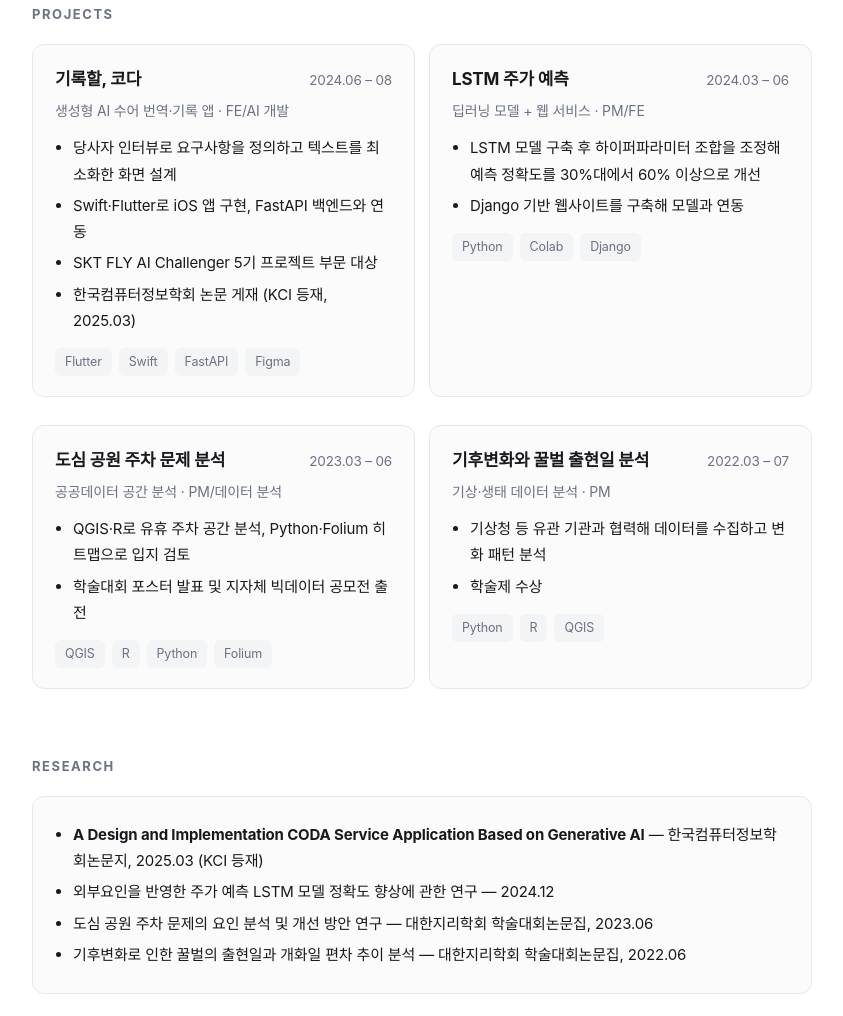
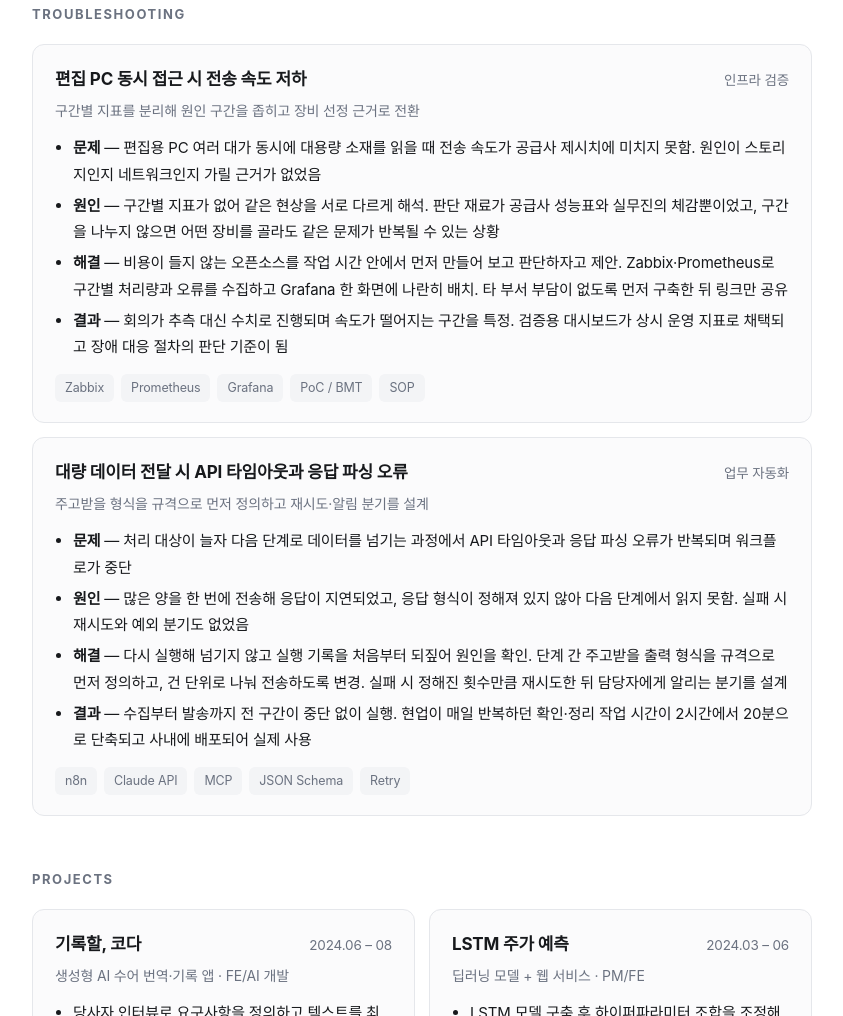
Before and after one commit to Seongbin-Choi/portfolio, a plain HTML site: page index.html in a window 1280 px wide. Shown: the part 1588-2604 px from the top of the page, without its empty margins (218-1061 px from the left). Drawn offline with Linux system fonts and the light colour scheme.

Commit message:
Add troubleshooting section

```diff
--- a/index.html
+++ b/index.html
@@ -113,6 +113,33 @@ footer{margin-top:72px; padding-top:22px; border-top:1px solid var(--line); colo
   <div class="chips"><span>요구사항 조율</span><span>현장 운영</span><span>영어 실무</span><span>제안서</span></div>
 </div>
 
+
+<h2>Troubleshooting</h2>
+
+<div class="item">
+  <div class="top"><h3>편집 PC 동시 접근 시 전송 속도 저하</h3><div class="when">인프라 검증</div></div>
+  <div class="sub">구간별 지표를 분리해 원인 구간을 좁히고 장비 선정 근거로 전환</div>
+  <ul>
+    <li><b>문제</b> — 편집용 PC 여러 대가 동시에 대용량 소재를 읽을 때 전송 속도가 공급사 제시치에 미치지 못함. 원인이 스토리지인지 네트워크인지 가릴 근거가 없었음</li>
+    <li><b>원인</b> — 구간별 지표가 없어 같은 현상을 서로 다르게 해석. 판단 재료가 공급사 성능표와 실무진의 체감뿐이었고, 구간을 나누지 않으면 어떤 장비를 골라도 같은 문제가 반복될 수 있는 상황</li>
+    <li><b>해결</b> — 비용이 들지 않는 오픈소스를 작업 시간 안에서 먼저 만들어 보고 판단하자고 제안. Zabbix·Prometheus로 구간별 처리량과 오류를 수집하고 Grafana 한 화면에 나란히 배치. 타 부서 부담이 없도록 먼저 구축한 뒤 링크만 공유</li>
+    <li><b>결과</b> — 회의가 추측 대신 수치로 진행되며 속도가 떨어지는 구간을 특정. 검증용 대시보드가 상시 운영 지표로 채택되고 장애 대응 절차의 판단 기준이 됨</li>
+  </ul>
+  <div class="chips"><span>Zabbix</span><span>Prometheus</span><span>Grafana</span><span>PoC / BMT</span><span>SOP</span></div>
+</div>
+
+<div class="item">
+  <div class="top"><h3>대량 데이터 전달 시 API 타임아웃과 응답 파싱 오류</h3><div class="when">업무 자동화</div></div>
+  <div class="sub">주고받을 형식을 규격으로 먼저 정의하고 재시도·알림 분기를 설계</div>
+  <ul>
+    <li><b>문제</b> — 처리 대상이 늘자 다음 단계로 데이터를 넘기는 과정에서 API 타임아웃과 응답 파싱 오류가 반복되며 워크플로가 중단</li>
+    <li><b>원인</b> — 많은 양을 한 번에 전송해 응답이 지연되었고, 응답 형식이 정해져 있지 않아 다음 단계에서 읽지 못함. 실패 시 재시도와 예외 분기도 없었음</li>
+    <li><b>해결</b> — 다시 실행해 넘기지 않고 실행 기록을 처음부터 되짚어 원인을 확인. 단계 간 주고받을 출력 형식을 규격으로 먼저 정의하고, 건 단위로 나눠 전송하도록 변경. 실패 시 정해진 횟수만큼 재시도한 뒤 담당자에게 알리는 분기를 설계</li>
+    <li><b>결과</b> — 수집부터 발송까지 전 구간이 중단 없이 실행. 현업이 매일 반복하던 확인·정리 작업 시간이 2시간에서 20분으로 단축되고 사내에 배포되어 실제 사용</li>
+  </ul>
+  <div class="chips"><span>n8n</span><span>Claude API</span><span>MCP</span><span>JSON Schema</span><span>Retry</span></div>
+</div>
+
 <h2>Projects</h2>
 
 <div class="grid">
```
